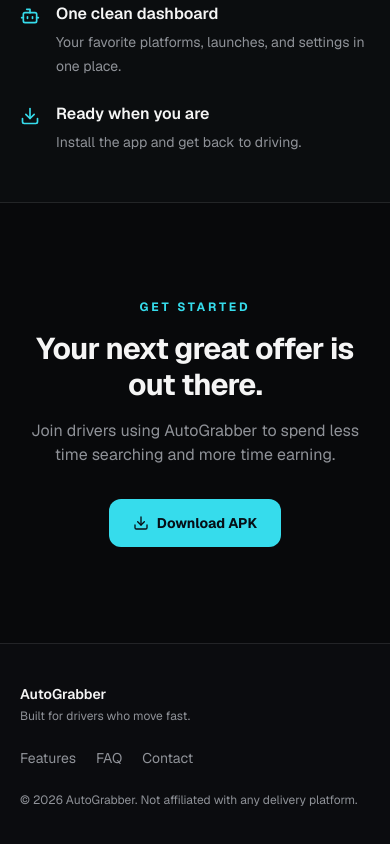
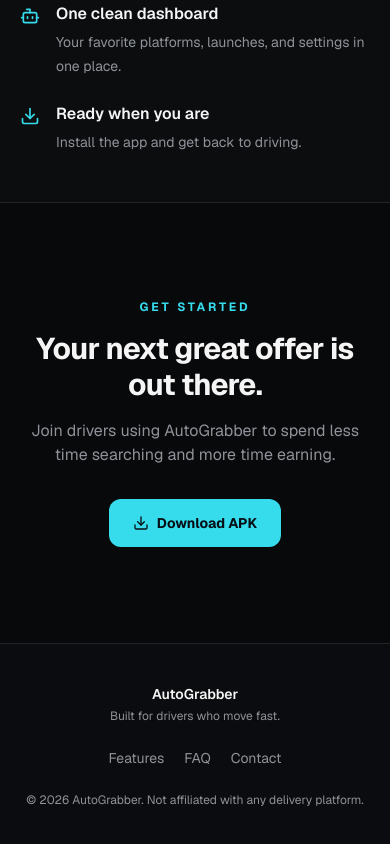
Before and after one commit to AngeloMessinaJr/AutoGrabber, a Next.js app: page / in a window 390 px wide. Shown: the part 1150-1994 px from the top of the page. Built offline with nearby package versions, Linux system fonts and the light colour scheme; no server answers.

Commit message:
Center footer content on mobile

```diff
--- a/components/site-footer.tsx
+++ b/components/site-footer.tsx
@@ -3,9 +3,9 @@ import Link from "next/link"
 export function SiteFooter() {
   return (
     <footer className="border-t border-white/10 bg-card/30">
-      <div className="mx-auto flex max-w-7xl flex-col gap-6 px-5 py-10 text-sm text-muted-foreground md:flex-row md:items-center md:justify-between lg:px-8">
+      <div className="mx-auto flex max-w-7xl flex-col items-center gap-6 px-5 py-10 text-center text-sm text-muted-foreground md:flex-row md:items-center md:justify-between md:text-left lg:px-8">
         <div><p className="font-semibold text-foreground">AutoGrabber</p><p className="mt-1 text-xs">Built for drivers who move fast.</p></div>
-        <nav className="flex flex-wrap gap-5" aria-label="Footer navigation"><Link href="/features" className="hover:text-primary">Features</Link><Link href="/faq" className="hover:text-primary">FAQ</Link><Link href="/contact" className="hover:text-primary">Contact</Link></nav>
+        <nav className="flex flex-wrap justify-center gap-5 md:justify-start" aria-label="Footer navigation"><Link href="/features" className="hover:text-primary">Features</Link><Link href="/faq" className="hover:text-primary">FAQ</Link><Link href="/contact" className="hover:text-primary">Contact</Link></nav>
         <p className="text-xs">© 2026 AutoGrabber. Not affiliated with any delivery platform.</p>
       </div>
     </footer>
```
